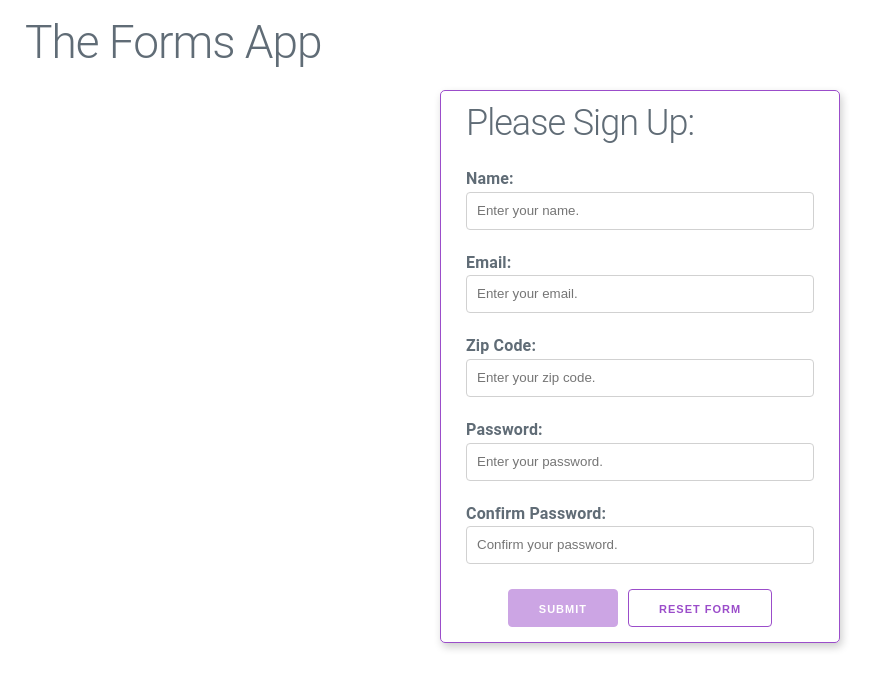
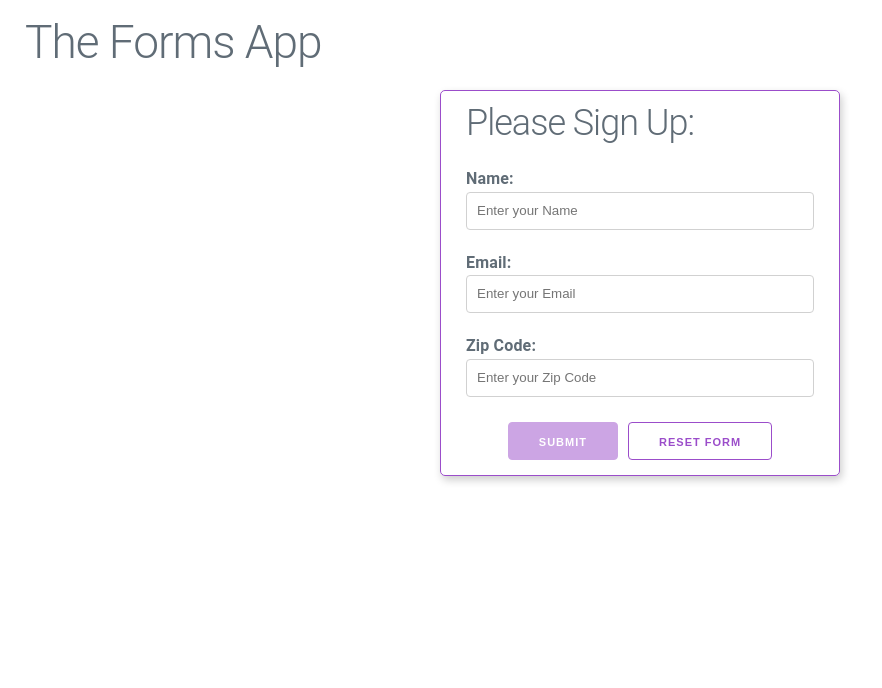
Before and after one commit to brian-ogilvie/hooks-article, a React (Create React App) app: page / in a window 1280 px wide. Shown: the top 688 px of the page, without its empty margins (0-882 px from the left). Built offline with nearby package versions, Linux system fonts and the light colour scheme.

Commit message:
write article in README

```diff
--- a/src/components/App.js
+++ b/src/components/App.js
@@ -4,10 +4,14 @@ import './App.css';
 import AwesomeSignUp from './AwesomeSignUp';
 
 function App() {
+  function register(data) {
+    console.log({ ...data });
+  }
+
   return (
     <div className="App">
       <h1>The Forms App</h1>
-      <AwesomeSignUp />
+      <AwesomeSignUp register={register} />
     </div>
   );
 }
--- a/src/components/AwesomeSignUp.js
+++ b/src/components/AwesomeSignUp.js
@@ -1,40 +1,19 @@
 import React from 'react';
 import Form, { Input } from './Form';
+import { types } from '../hooks/useFormValidation';
 
-const validators = {
-  email: 'email',
-  name: 'notEmpty',
-  zipCode: 'zipCode',
-  password: 'notEmpty',
-  passwordConfirm: 'notEmpty',
+const schema = {
+  email: types.email,
+  name: types.notEmpty,
+  zipCode: types.zip,
 };
 
-export default function AwesomeSignUp() {
-  function onSubmit(data) {
-    console.log({ ...data });
-  }
-
+export default function AwesomeSignUp({ register }) {
   return (
-    <Form onSubmit={onSubmit} heading="Please Sign Up:" validators={validators}>
-      <Input name="name" label="Name:" placeholder="Enter your name." />
-      <Input name="email" label="Email:" placeholder="Enter your email." />
-      <Input
-        name="zipCode"
-        label="Zip Code:"
-        placeholder="Enter your zip code."
-      />
-      <Input
-        name="password"
-        label="Password:"
-        type="password"
-        placeholder="Enter your password."
-      />
-      <Input
-        name="passwordConfirm"
-        label="Confirm Password:"
-        type="password"
-        placeholder="Confirm your password."
-      />
+    <Form onSubmit={register} heading="Please Sign Up:" schema={schema}>
+      <Input name="name" label="Name" />
+      <Input name="email" label="Email" />
+      <Input name="zipCode" label="Zip Code" />
     </Form>
   );
 }
--- a/src/components/Form.js
+++ b/src/components/Form.js
@@ -2,26 +2,26 @@ import React, { cloneElement } from 'react';
 import useForm from '../hooks/useForm';
 import useFormValidation from '../hooks/useFormValidation';
 
-export function Input({ name, formData, onChange, label, placeholder, type }) {
+export function Input({ name, formData, onChange, label, type }) {
   return (
     <div>
       <label htmlFor={name}>
-        {label}
+        {`${label}:`}
         <input
           type={type || 'text'}
           name={name}
           value={formData[name] || ''}
           onChange={onChange}
-          placeholder={placeholder}
+          placeholder={`Enter your ${label}`}
         />
       </label>
     </div>
   );
 }
 
-export default function Form({ onSubmit, heading, children, validators }) {
+export default function Form({ onSubmit, heading, children, schema }) {
   const { formData, handleSubmit, resetForm, updateField } = useForm(onSubmit);
-  const { formIsValid } = useFormValidation(formData, validators);
+  const { formIsValid } = useFormValidation(formData, schema);
 
   function renderChildren() {
     return children.map(child =>
--- a/src/hooks/useForm.js
+++ b/src/hooks/useForm.js
@@ -17,13 +17,7 @@ export default function useForm(onSubmit, initialData = {}) {
   }
 
   function resetForm() {
-    setFormData(current => {
-      const result = { ...current };
-      Object.keys(result).forEach(key => {
-        result[key] = '';
-      });
-      return result;
-    });
+    setFormData(initialData);
   }
 
   return { formData, updateField, resetForm, handleSubmit };
--- a/src/hooks/useFormValidation.js
+++ b/src/hooks/useFormValidation.js
@@ -1,9 +1,9 @@
 import { useState, useEffect } from 'react';
 
 const validPatterns = {
-  email: /^\w[^ ]*@\w+([.-]?\w+)*(\.\w{2,3})+$/,
-  notEmpty: /\S+/,
-  zipCode: /^\d{5}(-\d{4})?$/,
+  EMAIL: /^\w[^ ]*@\w+([.-]?\w+)*(\.\w{2,3})+$/,
+  NOT_EMPTY: /\S+/,
+  ZIP: /^\d{5}(-\d{4})?$/,
 };
 
 function checkValidity(value, type) {
@@ -12,18 +12,24 @@ function checkValidity(value, type) {
   return pattern && pattern.test(value);
 }
 
-export default function useFormValidation(formData, validators) {
+export const types = {
+  email: 'EMAIL',
+  notEmpty: 'NOT_EMPTY',
+  zip: 'ZIP',
+};
+
+export default function useFormValidation(formData, schema) {
   const [formIsValid, setFormIsValid] = useState(false);
 
   useEffect(() => {
     setFormIsValid(() => {
-      if (!validators || !Object.keys(validators).length) return true;
+      if (!schema || !Object.keys(schema).length) return true;
       if (!Object.keys(formData).length) return false;
-      return Object.keys(validators).every(key => {
-        return checkValidity(formData[key], validators[key]);
+      return Object.keys(schema).every(key => {
+        return checkValidity(formData[key], schema[key]);
       });
     });
-  }, [formData, validators]);
+  }, [formData, schema]);
 
   return { formIsValid };
 }
```
Also changed, not shown: 2 other files (tests, documents, lock files or other folders).
